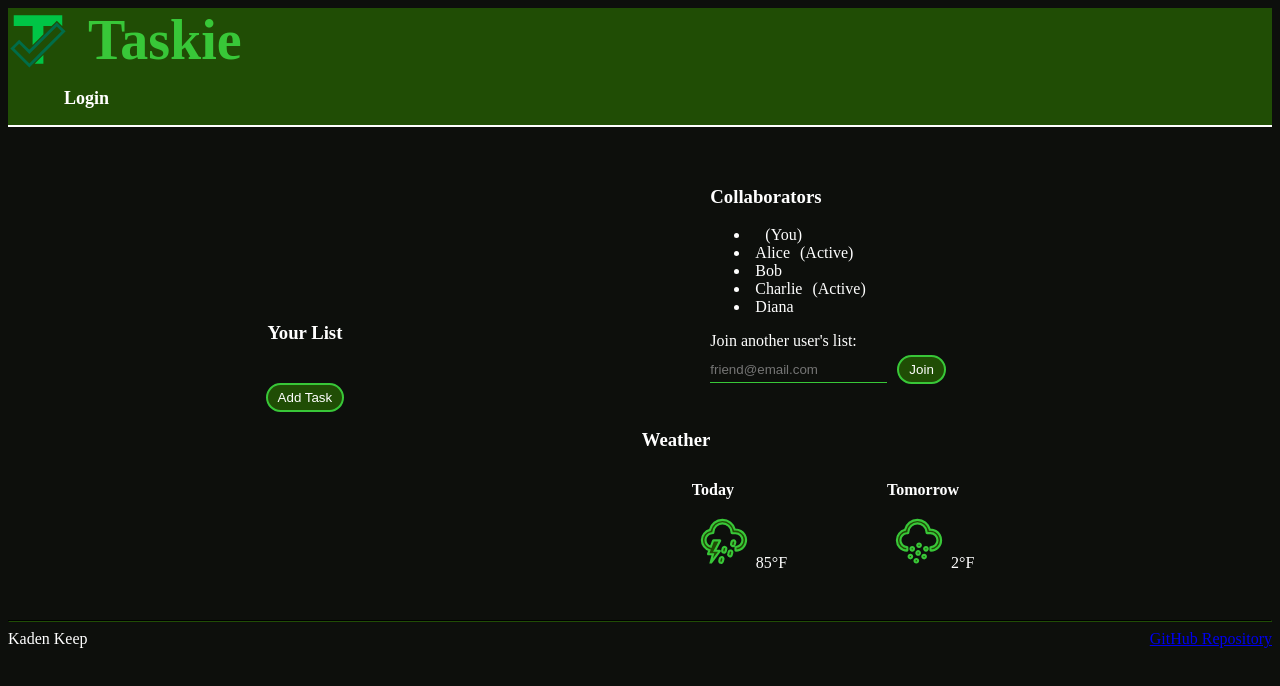
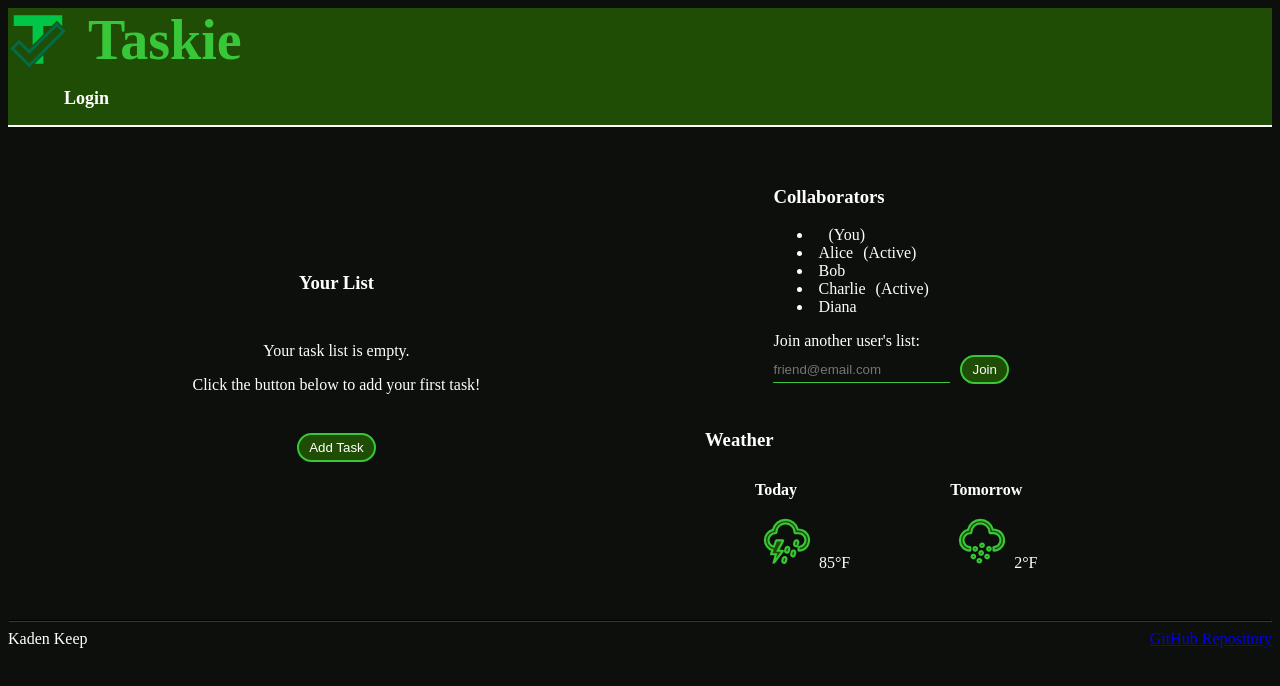
Before and after one commit to KadenK/taskie, a React (Vite) app: page /task-list in a window 1280 px wide. Shown: the top 686 px of the page. Built offline with nearby package versions, Linux system fonts and the light colour scheme.

Commit message:
task list tweaks

```diff
--- a/src/task-list/task-list.jsx
+++ b/src/task-list/task-list.jsx
@@ -14,7 +14,7 @@ export function TaskList() {
   return (
     <main className="task-list">
       <div className="left-container">
-        <div className="day-selector">
+        <div className="list-header">
           <h3>Your List</h3>
         </div>
         <ul className="list">
@@ -22,9 +22,15 @@ export function TaskList() {
             <TaskItem key={task.id} task={task} />
           ))}
         </ul>
+        {tasks.length === 0 && (
+          <div className="empty-list">
+            <p>Your task list is empty.</p>
+            <p>Click the button below to add your first task!</p>
+          </div>
+        )}
         <br />
 
-        <Link to="/add-task">
+        <Link to="/add-task" className="add-task-link">
           <button className="add-task" type="button">
             Add Task
           </button>
--- a/src/task-list/task-list.scss
+++ b/src/task-list/task-list.scss
@@ -6,30 +6,29 @@ main.task-list {
   justify-content: space-evenly;
 
   .left-container {
+    display: flex;
     flex-direction: column;
     align-items: center;
     justify-content: center;
     padding: 40px;
     width: fit-content;
-  }
 
-  .day-selector {
+    .list-header {
       display: flex;
       flex-direction: row;
       align-items: center;
       justify-content: center;
       width: 100%;
 
-    input {
-      padding: 5px;
-    }
-
       h3 {
         margin: 0 10px;
+        text-align: center;
       }
     }
 
     .list {
+      padding: 0;
+
       li {
         list-style: none;
         margin: 10px -10px;
@@ -48,6 +47,21 @@ main.task-list {
       }
     }
 
+    .empty-list {
+      p {
+        text-align: center;
+      }
+    }
+
+    .add-task-link {
+      align-self: center;
+      margin: 0 auto;
+      button.add-task {
+        align-self: center;
+      }
+    }
+  }
+
   .right-container {
     display: flex;
     flex-direction: column;
@@ -58,7 +72,7 @@ main.task-list {
   }
 
   .collaborators-container {
-    li>span {
+    li > span {
       margin: 0 5px;
     }
     .share-input {
```
Lines whose indentation alone changed are shown as unchanged.
